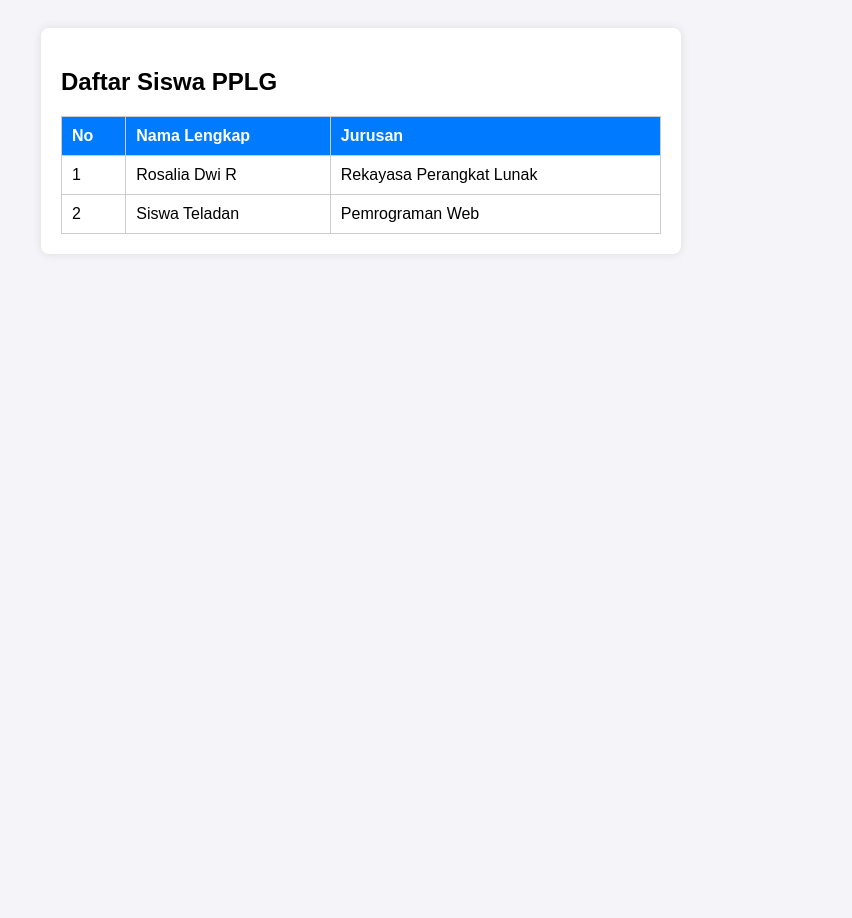
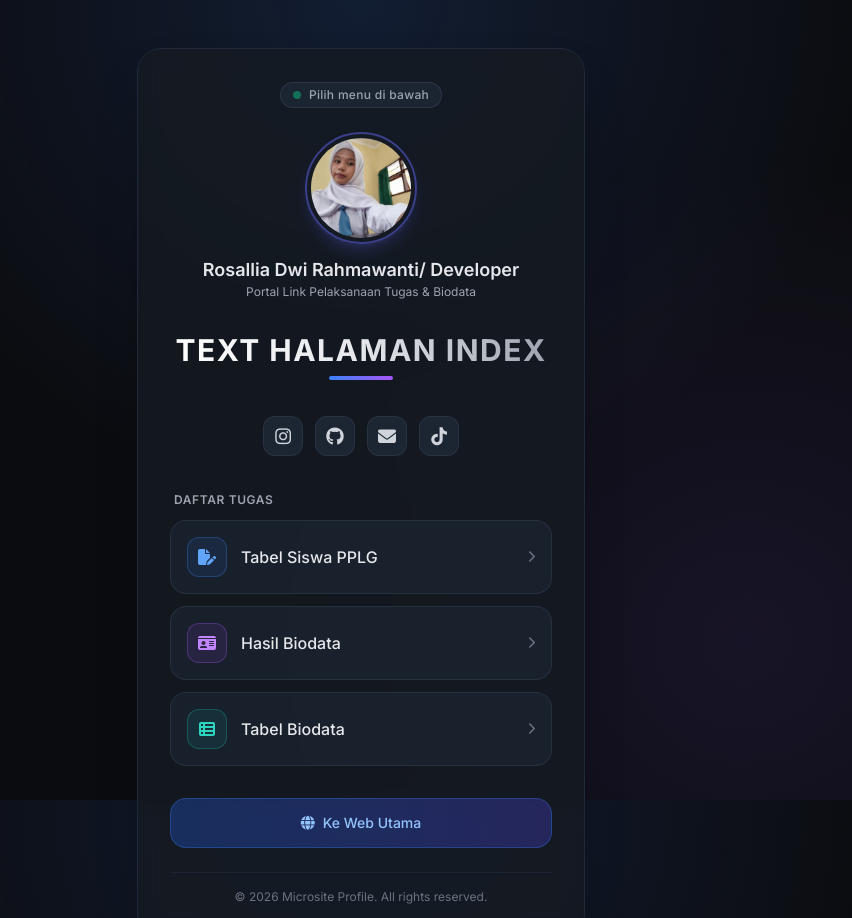
Before and after one commit to Rosaliadwirahmawanti/tugas-10rpl1-web-30, a plain HTML site: page index.html in a window 1280 px wide. Shown: the top 918 px of the page, without its empty margins (279-1131 px from the left). Before the commit the page ends 800 px from the top, so only its background shows below. Drawn offline with nearby package versions, Linux system fonts and the light colour scheme.

Commit message:
hmhgjghghghgj

```diff
--- a/index.html
+++ b/index.html
@@ -1,42 +1,125 @@
-
 <!DOCTYPE html>
 <html lang="id">
 <head>
-    <meta charset="UTF-8">
-    <meta name="viewport" content="width=device-width, initial-scale=1.0">
-    <title>Tabel Siswa PPLG</title>
-    <style>
-        body { font-family: Arial, sans-serif; padding: 20px; background-color: #f4f4f9; }
-        .kotak-tabel { background: white; padding: 20px; border-radius: 8px; box-shadow: 0 0 10px rgba(0,0,0,0.1); max-width: 600px; margin: auto; }
-        table { width: 100%; border-collapse: collapse; margin-top: 15px; }
-        th, td { border: 1px solid #ccc; padding: 10px; text-align: left; }
-        th { background-color: #007BFF; color: white; }
-    </style>
+  <meta charset="UTF-8">
+  <meta name="viewport" content="width=device-width, initial-scale=1.0">
+  <title>TEST HALAMAN INDEX - Microsite</title>
+
+  <!-- Tailwind CSS -->
+  <script src="https://cdn.tailwindcss.com"></script>
+  <!-- FontAwesome Icons -->
+  <link rel="stylesheet" href="https://cdnjs.cloudflare.com/ajax/libs/font-awesome/6.4.0/css/all.min.css">
+  <!-- Google Fonts: Inter -->
+  <link rel="stylesheet" href="https://fonts.googleapis.com/css2?family=Inter:wght@300;400;500;600;700&display=swap">
+  <link rel="stylesheet" href="style.css">
+
+  <script src="script.js"></script>
 </head>
-<body>
-    <div class="kotak-tabel">
-        <h2>Daftar Siswa PPLG</h2>
-        <table>
-            <thead>
-                <tr>
-                    <th>No</th>
-                    <th>Nama Lengkap</th>
-                    <th>Jurusan</th>
-                </tr>
-            </thead>
-            <tbody>
-                <tr>
-                    <td>1</td>
-                    <td>Rosalia Dwi R</td>
-                    <td>Rekayasa Perangkat Lunak</td>
-                </tr>
-                <tr>
-                    <td>2</td>
-                    <td>Siswa Teladan</td>
-                    <td>Pemrograman Web</td>
-                </tr>
-            </tbody>
-        </table>
+<body class="text-gray-100 font-sans min-h-screen flex flex-col justify-center items-center p-4">
+
+  <main class="w-full max-w-md mx-auto my-8">
+
+    <!-- Outer Card Wrapper -->
+    <div class="glass-card rounded-3xl p-6 sm:p-8 space-y-6 text-center shadow-2xl relative border border-gray-800">
+
+      <!-- Top Subtitle Pill -->
+      <div class="inline-flex items-center gap-2 px-3 py-1 rounded-full bg-gray-800/80 border border-gray-700/60 text-xs text-gray-400 font-medium tracking-wide">
+        <span class="w-2 h-2 rounded-full bg-emerald-500 animate-pulse"></span>
+        Pilih menu di bawah
+      </div>
+
+      <!-- Profile Header -->
+      <div class="flex flex-col items-center space-y-3">
+        <div class="relative">
+          <img
+            src="self.png"
+            alt="Foto Profil"
+            class="w-24 h-24 sm:w-28 sm:h-28 rounded-full object-cover border-2 border-indigo-500/50 p-1 shadow-lg shadow-indigo-500/20"
+            id="profile-image"
+          />
+        </div>
+        <div>
+          <h2 class="text-lg font-semibold text-gray-200">Rosallia Dwi Rahmawanti/ Developer</h2>
+          <p class="text-xs text-gray-400">Portal Link Pelaksanaan Tugas & Biodata</p>
+        </div>
+      </div>
+
+      <!-- Main Title -->
+      <div class="py-2">
+        <h1 class="text-2xl sm:text-3xl font-extrabold tracking-wider bg-clip-text text-transparent bg-gradient-to-r from-white via-gray-200 to-gray-400 uppercase">
+          TEXT HALAMAN INDEX
+        </h1>
+        <div class="w-16 h-1 bg-gradient-to-r from-blue-500 to-purple-500 mx-auto rounded-full mt-2"></div>
+      </div>
+
+      <!-- Social Media Icons Row -->
+      <div class="flex justify-center items-center gap-3 py-1">
+        <a href="https://instagram.com/" target="_blank" aria-label="xysa_rosa" class="social-btn w-10 h-10 rounded-xl bg-gray-800/90 border border-gray-700/50 flex items-center justify-center text-gray-300 hover:text-pink-400 hover:border-pink-500/50">
+          <i class="fa-brands fa-instagram text-lg"></i>
+        </a>
+        <a href="https://github.com/Rosaliadwirahmawanti" target="_blank" aria-label="GitHub" class="social-btn w-10 h-10 rounded-xl bg-gray-800/90 border border-gray-700/50 flex items-center justify-center text-gray-300 hover:text-white hover:border-gray-400">
+          <i class="fa-brands fa-github text-lg"></i>
+        </a>
+        <a href="https://mail.google.com/mail/?view=cm&fs=1&to=rosaliadwirahmawanti@gmail.com" target="_blank" aria-label="Gmail" class="social-btn w-10 h-10 rounded-xl bg-gray-800/90 border border-gray-700/50 flex items-center justify-center text-gray-300 hover:text-blue-400 hover:border-blue-500/50">
+          <i class="fa-solid fa-envelope text-lg"></i>
+        </a>
+        <a href="https://tiktok.com" target="_blank" aria-label="xysa_rosa" class="social-btn w-10 h-10 rounded-xl bg-gray-800/90 border border-gray-700/50 flex items-center justify-center text-gray-300 hover:text-cyan-400 hover:border-cyan-500/50">
+          <i class="fa-brands fa-tiktok text-lg"></i>
+        </a>
+      </div>
+
+      <!-- Task Links Section (Daftar Tugas 3 Item) -->
+      <div class="space-y-3 pt-2">
+        <p class="text-xs font-semibold text-left text-gray-400 uppercase tracking-wider px-1">Daftar Tugas</p>
+
+        <!-- Tugas 1: Tabel Siswa PPLG -->
+        <a href="https://10rpl1-web-30-r5iv.vercel.app/" class="link-btn flex items-center justify-between p-4 rounded-2xl bg-gray-800/60 border border-gray-700/50 hover:bg-gray-800/90 group">
+          <div class="flex items-center space-x-3.5">
+            <div class="w-10 h-10 rounded-xl bg-blue-500/10 border border-blue-500/30 flex items-center justify-center text-blue-400 group-hover:scale-110 transition-transform">
+              <i class="fa-solid fa-file-pen text-base"></i>
+            </div>
+            <span class="font-medium text-gray-200 group-hover:text-white transition-colors">Tabel Siswa PPLG</span>
+          </div>
+          <i class="fa-solid fa-chevron-right text-xs text-gray-500 group-hover:text-gray-300 group-hover:translate-x-1 transition-all"></i>
+        </a>
+
+        <!-- Tugas 2: Hasil Biodata -->
+        <a href="https://tugas-biodata-five.vercel.app/" class="link-btn flex items-center justify-between p-4 rounded-2xl bg-gray-800/60 border border-gray-700/50 hover:bg-gray-800/90 group">
+          <div class="flex items-center space-x-3.5">
+            <div class="w-10 h-10 rounded-xl bg-purple-500/10 border border-purple-500/30 flex items-center justify-center text-purple-400 group-hover:scale-110 transition-transform">
+              <i class="fa-solid fa-id-card text-base"></i>
+            </div>
+            <span class="font-medium text-gray-200 group-hover:text-white transition-colors">Hasil Biodata</span>
+          </div>
+          <i class="fa-solid fa-chevron-right text-xs text-gray-500 group-hover:text-gray-300 group-hover:translate-x-1 transition-all"></i>
+        </a>
+
+        <!-- Tugas 3: Tabel Biodata -->
+        <a href="tabel-biodata.html" class="link-btn flex items-center justify-between p-4 rounded-2xl bg-gray-800/60 border border-gray-700/50 hover:bg-gray-800/90 group">
+          <div class="flex items-center space-x-3.5">
+            <div class="w-10 h-10 rounded-xl bg-teal-500/10 border border-teal-500/30 flex items-center justify-center text-teal-400 group-hover:scale-110 transition-transform">
+              <i class="fa-solid fa-table-list text-base"></i>
+            </div>
+            <span class="font-medium text-gray-200 group-hover:text-white transition-colors">Tabel Biodata</span>
+          </div>
+          <i class="fa-solid fa-chevron-right text-xs text-gray-500 group-hover:text-gray-300 group-hover:translate-x-1 transition-all"></i>
+        </a>
+      </div>
+
+      <!-- Additional Navigation Link -->
+      <div class="pt-2">
+        <a href="https://vercel.com/rosaliadwirahmawanti" target="_blank" class="link-btn flex items-center justify-center space-x-2 p-3.5 rounded-2xl bg-gradient-to-r from-blue-600/30 to-indigo-600/30 border border-blue-500/30 hover:border-blue-400 text-blue-300 hover:text-white transition-all">
+          <i class="fa-solid fa-globe text-sm"></i>
+          <span class="font-medium text-sm">Ke Web Utama</span>
+        </a>
+      </div>
+
+      <!-- Footer Info -->
+      <div class="pt-4 border-t border-gray-800/80">
+        <p class="text-xs text-gray-500">&copy; 2026 Microsite Profile. All rights reserved.</p>
+      </div>
+
     </div>
+  </main>
+
 </body>
-</html>
--- /dev/null
+++ b/script.js
@@ -0,0 +1,23 @@
+tailwind.config = {
+  theme: {
+    extend: {
+      fontFamily: {
+        sans: ['Inter', 'sans-serif'],
+      },
+      colors: {
+        darkBg: '#0d0f12',
+        cardBg: 'rgba(25, 30, 38, 0.75)',
+        cardHover: 'rgba(38, 45, 56, 0.9)',
+        accentBlue: '#3b82f6',
+        accentPurple: '#8b5cf6',
+      }
+    }
+  }
+};
+
+document.addEventListener('DOMContentLoaded', () => {
+  const profileImage = document.getElementById('profile-image');
+  profileImage.addEventListener('error', () => {
+    profileImage.src = 'https://placehold.co/150x150/1f2937/ffffff?text=User';
+  }, { once: true });
+});
--- a/style.css
+++ b/style.css
@@ -0,0 +1,55 @@
+body {
+	background-color: #0b0c10;
+	background-image:
+		radial-gradient(circle at 50% 0%, rgba(59, 130, 246, 0.15) 0%, transparent 50%),
+		radial-gradient(circle at 80% 80%, rgba(139, 92, 246, 0.1) 0%, transparent 40%);
+	background-attachment: fixed;
+}
+
+.glass-card {
+	background: rgba(22, 27, 34, 0.8);
+	backdrop-filter: blur(12px);
+	-webkit-backdrop-filter: blur(12px);
+	border: 1px solid rgba(255, 255, 255, 0.08);
+	box-shadow: 0 8px 32px 0 rgba(0, 0, 0, 0.37);
+}
+
+.link-btn {
+	transition: all 0.3s cubic-bezier(0.4, 0, 0.2, 1);
+	position: relative;
+	overflow: hidden;
+}
+
+.link-btn::before {
+	content: '';
+	position: absolute;
+	top: 0;
+	left: -100%;
+	width: 100%;
+	height: 100%;
+	background: linear-gradient(
+		90deg,
+		transparent,
+		rgba(255, 255, 255, 0.08),
+		transparent
+	);
+	transition: 0.5s;
+}
+
+.link-btn:hover::before {
+	left: 100%;
+}
+
+.link-btn:hover {
+	transform: translateY(-2px);
+	border-color: rgba(99, 102, 241, 0.4);
+	box-shadow: 0 4px 20px -2px rgba(59, 130, 246, 0.3);
+}
+
+.social-btn {
+	transition: all 0.25s ease;
+}
+
+.social-btn:hover {
+	transform: translateY(-3px) scale(1.1);
+}
```
Also changed, not shown: self.png (added).
